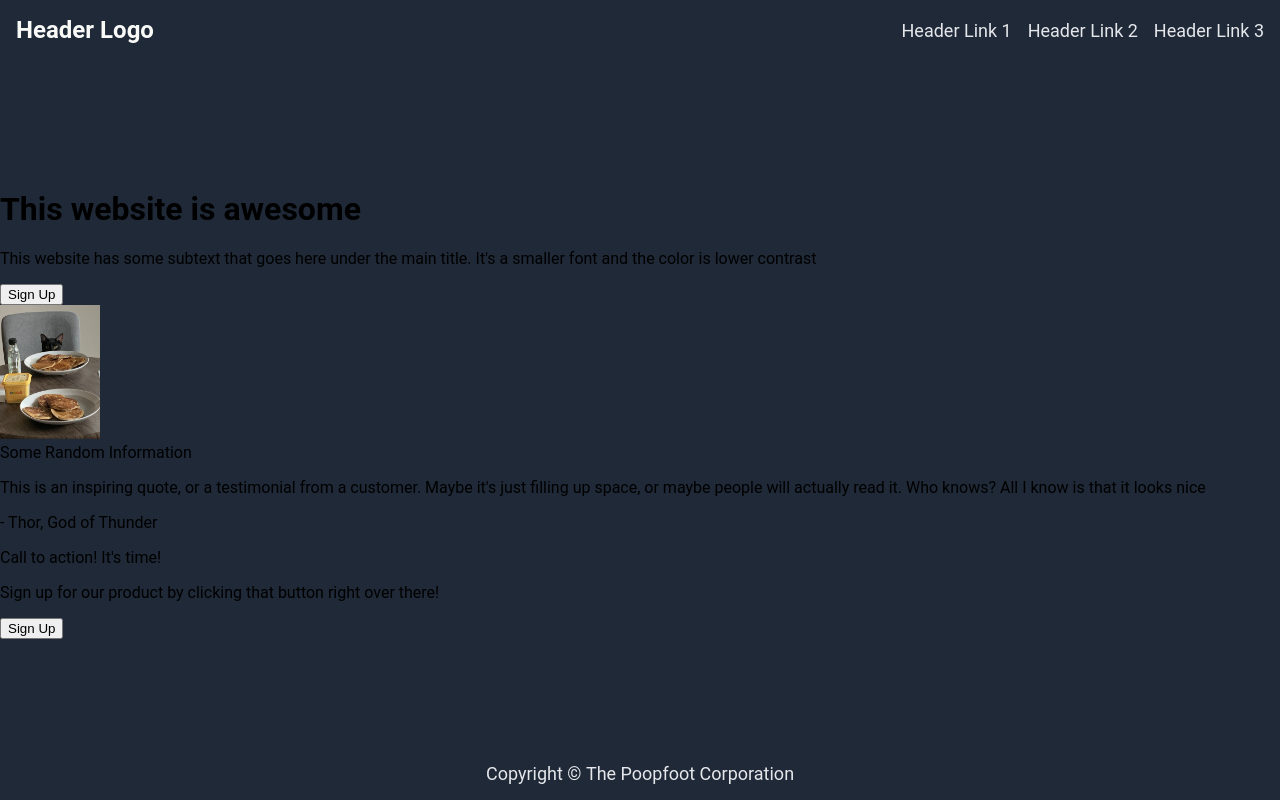
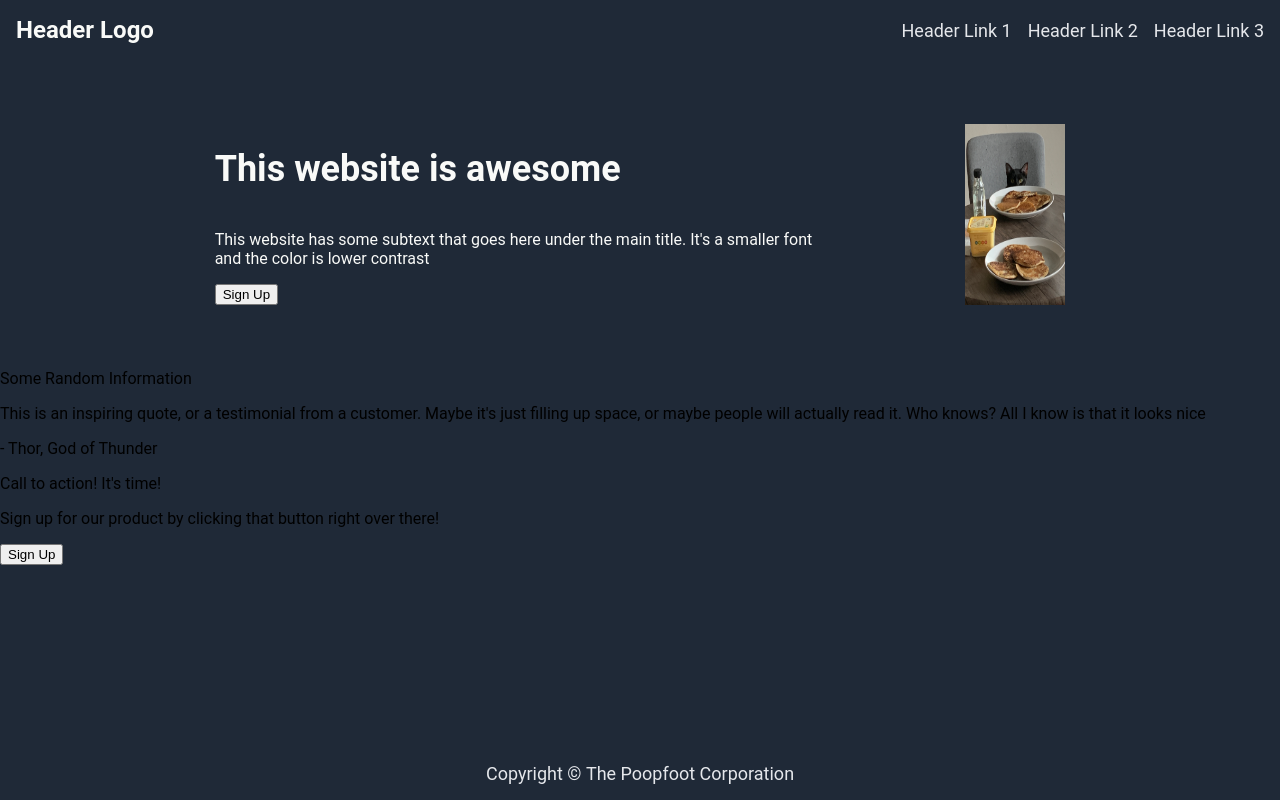
Before and after one commit to englishgritts/landing_page, a plain HTML site: page index.html in a window 1280 px wide. Drawn offline with Linux system fonts and the light colour scheme.

Commit message:
Hero formatted with additional <div> classes.

```diff
--- a/index.html
+++ b/index.html
@@ -19,12 +19,15 @@
 <div class="content">
  <div class="body">
   <div class="hero" >
+   <div class="herocontainer">
    <h1 class="title">This website is awesome</h1>
-        <p>This website has some subtext that goes here under the main title. It's a smaller font and the color is lower contrast</p>
+    <p class="subtext">This website has some subtext that goes here under the main title. It's a smaller font and the color is lower contrast</p>
      <div class="buttons">
       <button>Sign Up</button>
      </div>
+    </div>
      <img src="poopfoot.JPG" alt="Poopfoot and pancakes">
+  </div>
  </div>
  <div class="cards">Some Random Information</div>
   <div class="quote">
--- a/style.css
+++ b/style.css
@@ -35,13 +35,6 @@ a, .footer {
     color: #e5e7eb;
 }
 
-.content {
-    display: flex;
-    align-items: center;
-    flex: 1;
-    justify-content: space-between;
-}
-
 .header, .footer {
     justify-content: space-between;
 }
@@ -52,7 +45,37 @@ a, .footer {
     padding: 16px;
 }
 
-
 img {
     width: 100px;
+    height: auto;
 }
+
+.content {
+    display: flex;
+    flex-direction: column;
+    flex: 1;
+}
+
+.hero {
+    display: flex;
+    justify-content: space-evenly;
+    margin: 64px;
+    padding: 0;
+}
+
+.title {
+    font: bolder;
+    font-size: 36px;
+    color: #F9FAF8;
+}
+
+.herocontainer {
+    display: flex;
+    flex-direction: column;
+    width: 600px;
+
+}
+
+.subtext {
+    color: #F9FAF8;
+}
```
Also changed, not shown: 1 other file. Lines whose indentation alone changed are shown as unchanged.
